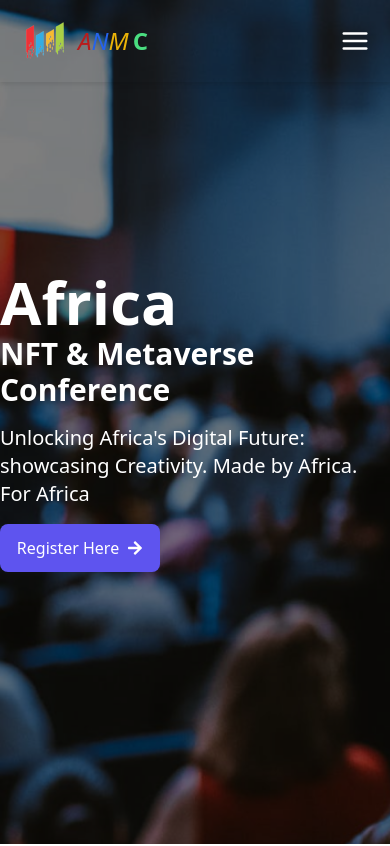
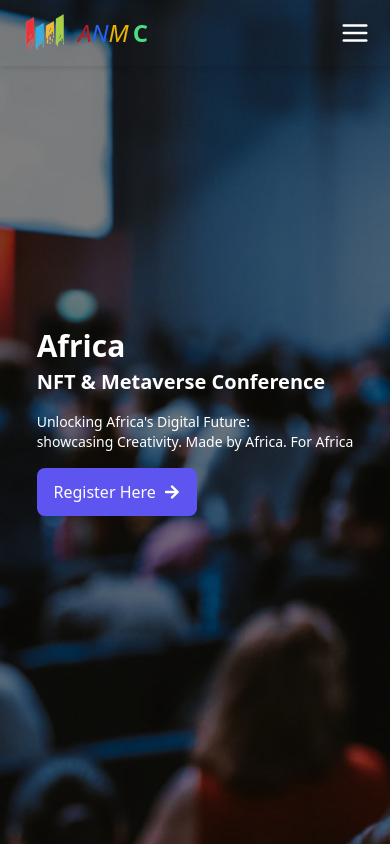
Before and after one commit to PEPPERLYL/anmc, a Next.js app: page / in a window 390 px wide. Shown: the top 846 px of the page. Built offline with nearby package versions, Linux system fonts and the light colour scheme; a web font is replaced by a local one.

Commit message:
third commit-9

```diff
--- a/app/page.js
+++ b/app/page.js
@@ -24,7 +24,7 @@ export default function Home() {
   return (
     <main className="w-full flex flex-col">
       <Header scrollToRef={scrollToRef} />
-      <section ref={sectionRefs.home} className="flex flex-col gap-3">
+      <section ref={sectionRefs.home} className="flex flex-col gap-4 lg:gap-10">
         <div>
           <Hero />
         </div>
--- a/components/Header.js
+++ b/components/Header.js
@@ -35,14 +35,14 @@ export default function Header({ scrollToRef }) {
 
   return (
     <header
-      className={`sticky-header flex bg-transparent py-4 lg:py-2 px-5 lg:px-24 items-center justify-between ${
+      className={`sticky-header flex bg-transparent py-2 lg:py-2 px-5 lg:px-24 items-center justify-between ${
         isScrolled ? "scrolled" : ""
       }`}
     >
       <div className="flex gap-2 items-center">
         <Image src={Logo} alt="Anmc logo" width={50} height={50} />
         <p className="flex items-center capitalize font-semibold text-2xl">
-          <span className="text-red-700 font-light italic">a</span>
+          <span className="text-red-700 font-medium italic">a</span>
           <span className="text-blue-600 font-light italic">n</span>
           <span className="text-yellow-500 font-light italic">m</span>
           <span className="text-green-400 font-bold ml-1">c</span>
--- a/components/Hero.js
+++ b/components/Hero.js
@@ -60,11 +60,11 @@ const Hero = () => {
           transition={{ ease: "easeOut", duration: 0.5, delay: 0.3 }}
           className="absolute lg:left-10 text-white"
         >
-          <p className="text-6xl font-bold mb-1">Africa</p>
-          <p className="text-3xl font-semibold mb-4">
+          <p className="text-3xl lg:text-6xl font-bold mb-1">Africa</p>
+          <p className="text-xl lg:text-3xl font-semibold mb-4">
             NFT & Metaverse Conference
           </p>
-          <p className="flex flex-col text-xl gap-0 mb-4">
+          <p className="flex flex-col text-sm lg:text-xl gap-0 mb-4">
             <span>Unlocking Africa&apos;s Digital Future:</span>
             <span> showcasing Creativity. Made by Africa. For Africa</span>
           </p>
--- a/components/Logos.js
+++ b/components/Logos.js
@@ -22,7 +22,7 @@ const logos = [
 
 const Logos = () => {
   return (
-    <Marquee gradient={false}>
+    <Marquee gradient={false} speed={30}>
       {logos.map((logo) => (
         <div key={logo.id} className="mx-4 lg:mx-20">
           <Image
```
